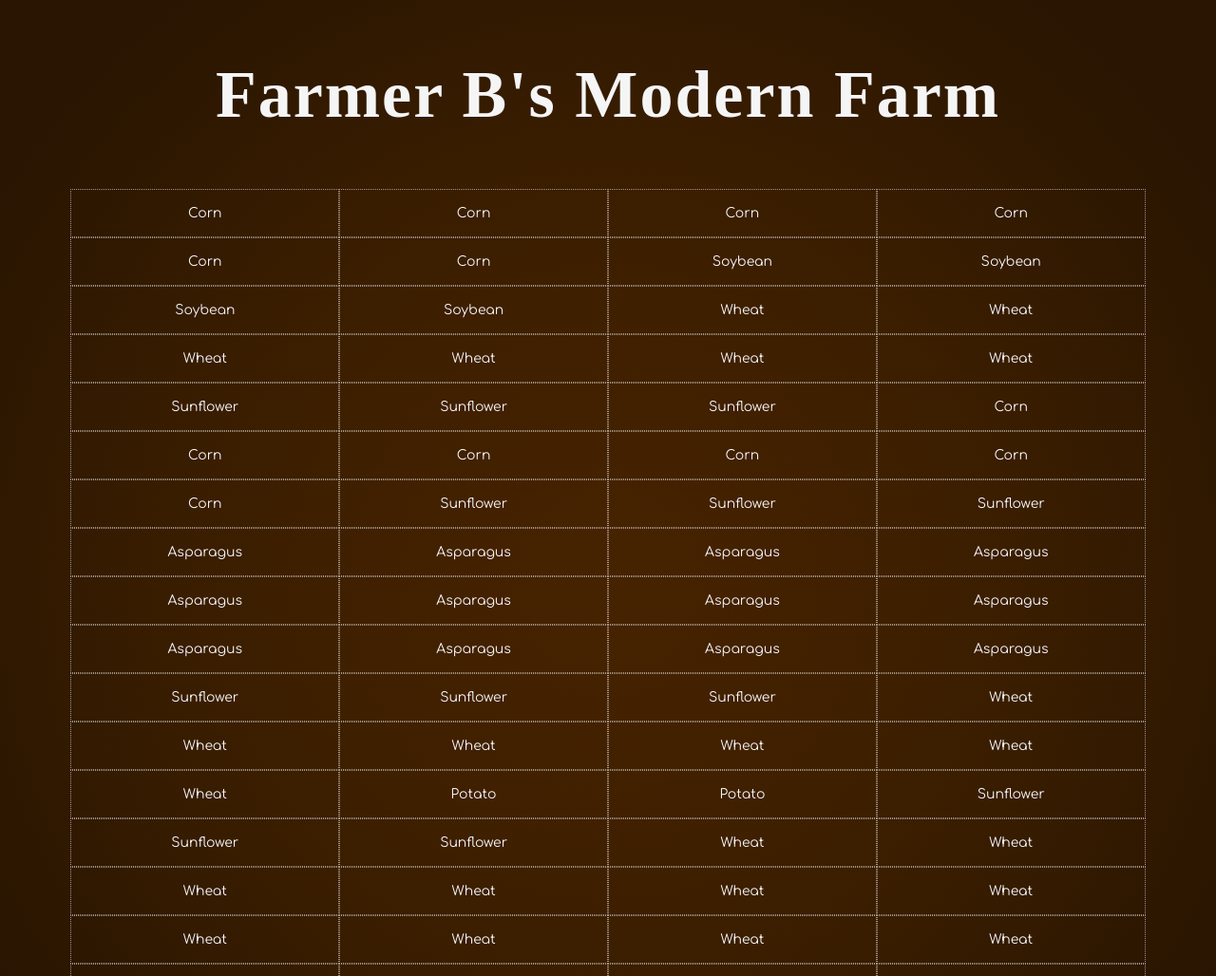
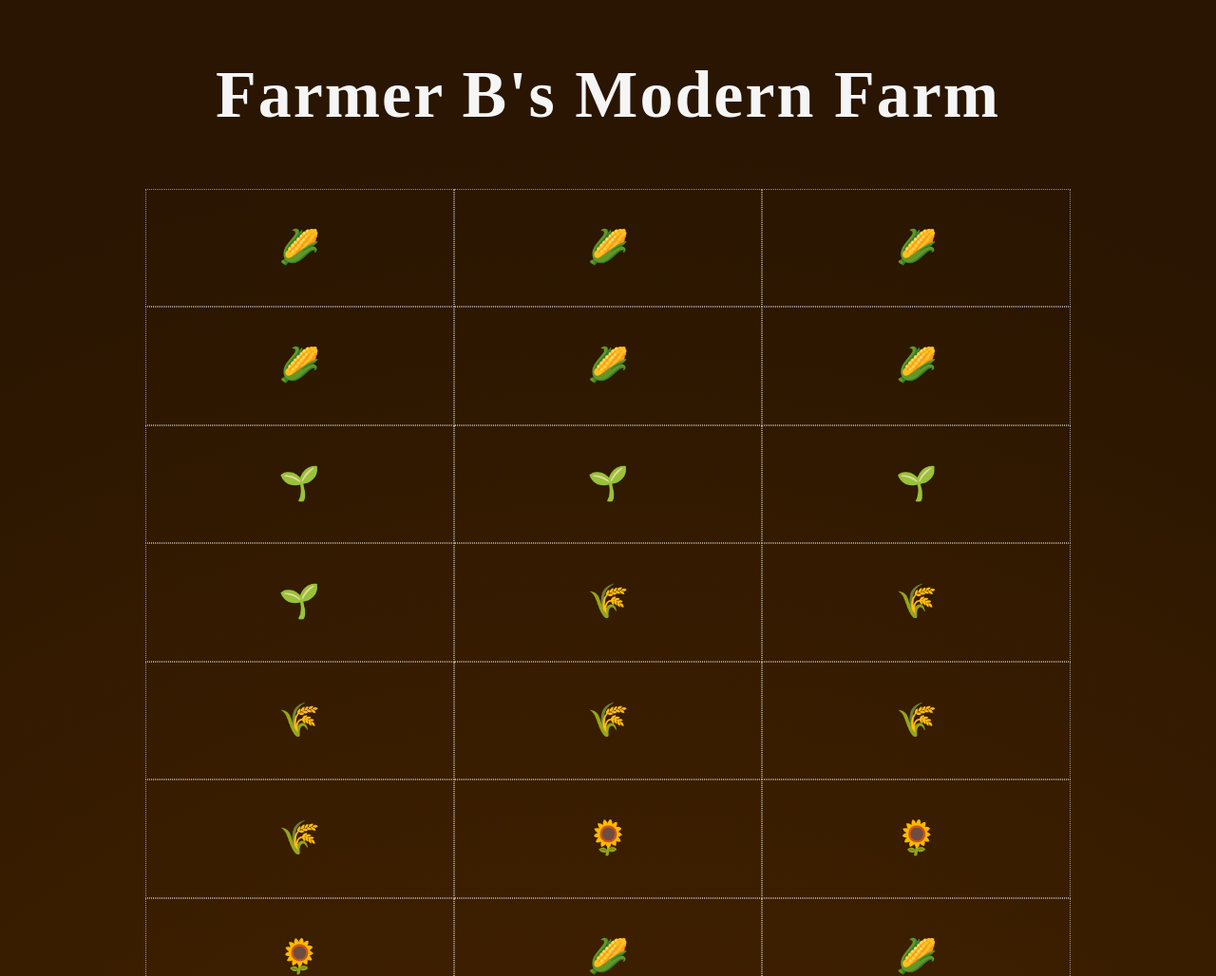
Before and after one commit to bpotts11/modern-farm, a website with bundled scripts: page src/index.html in a window 1280 px wide. Shown: the top 1028 px of the page at 95% size. Built offline with nearby package versions, Linux system fonts and the light colour scheme; a web font is replaced by a local one.

Commit message:
added section with icons and changed the html to use icons to represent the plants

```diff
--- a/src/scripts/catalog.js
+++ b/src/scripts/catalog.js
@@ -9,7 +9,7 @@ export const Catalog = (harvestFoodArray) => {
 
         contentElement.innerHTML += `
         <section class="plant">
-            ${harvest.type}
+            ${harvest.icon}
         </section>
         `
     })
--- a/src/scripts/main.js
+++ b/src/scripts/main.js
@@ -18,7 +18,11 @@ let harvest = harvestPlants(plantedSeeds)
 
 // this orders the array in alphabetical order
 // let harvest = harvestPlants(plantedSeeds).sort((a, b) => a.type.localeCompare(b.type))
-// console.log('harvest: ', harvest);
+
+// this adds an id to the array of harvested plants
+// let id = 1
+// let harvestId = harvest.map(v => ({ ...v, id: id++ }))
+
 
 
 // This section returns the total occurrences of each plant type
--- a/src/scripts/seeds/asparagus.js
+++ b/src/scripts/seeds/asparagus.js
@@ -2,6 +2,7 @@ export const createAsparagus = () => {
     return {
         type: "Asparagus",
         height: 24,
-        output: 4
+        output: 4,
+        icon: "🥦"
     }
 }
--- a/src/scripts/seeds/corn.js
+++ b/src/scripts/seeds/corn.js
@@ -3,12 +3,14 @@ export const createCorn = () => {
         {
             type: "Corn",
             height: 180,
-            output: 6
+            output: 6,
+            icon: "🌽"
         },
         {
             type: "Corn",
             height: 180,
-            output: 6
+            output: 6,
+            icon: "🌽"
         }
     ]
 }
--- a/src/scripts/seeds/potato.js
+++ b/src/scripts/seeds/potato.js
@@ -2,6 +2,7 @@ export const createPotato = () => {
     return {
         type: "Potato",
         height: 32,
-        output: 2
+        output: 2,
+        icon: "🥔"
     }
 }
--- a/src/scripts/seeds/soybean.js
+++ b/src/scripts/seeds/soybean.js
@@ -2,6 +2,7 @@ export const createSoybean = () => {
     return {
         type: "Soybean",
         height: 20,
-        output: 4
+        output: 4,
+        icon: "🌱"
     }
 }
--- a/src/scripts/seeds/sunflower.js
+++ b/src/scripts/seeds/sunflower.js
@@ -2,6 +2,7 @@ export const createSunflower = () => {
     return {
         type: "Sunflower",
         height: 380,
-        output: 3
+        output: 3,
+        icon: "🌻"
     }
 }
--- a/src/scripts/seeds/wheat.js
+++ b/src/scripts/seeds/wheat.js
@@ -2,6 +2,7 @@ export const createWheat = () => {
     return {
         type: "Wheat",
         height: 230,
-        output: 6
+        output: 6,
+        icon: "🌾"
     }
 }
--- a/src/styles/main.css
+++ b/src/styles/main.css
@@ -9,7 +9,7 @@ select,
 textarea {
 	color: whitesmoke;
 	font-family: "Comfortaa", Arial, sans-serif;
-	font-size: 14px;
+	font-size: 35px;
 	line-height: 1.5;
 }
 
```
